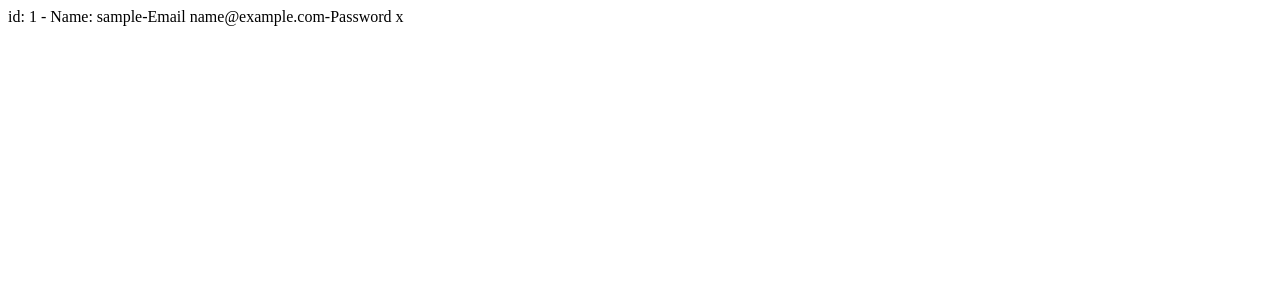
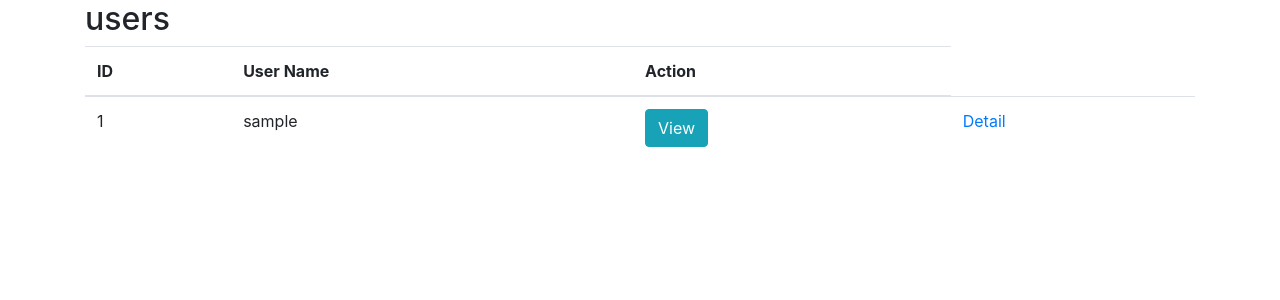
Before and after one commit to sakshiburghatenimap/corephptask, a PHP site: page /corephp/fetchdata.php in a window 1280 px wide. Shown: the top 300 px of the page. Run offline with PHP 8.4, Linux system fonts and the light colour scheme; tables that the repository leaves empty or names only in its code hold one stand-in row (values such as "Sample post").

Commit message:
detail comit

```diff
--- a/fetchdata.php
+++ b/fetchdata.php
@@ -7,20 +7,111 @@ $DATABASE_NAME='form';
 // Create connection
 $con = mysqli_connect($DATABASE_HOST , $DATABASE_USER , $DATABASE_PASS , $DATABASE_NAME);
 // Check connection
-if ($con->connect_error) {
-  die("Connection failed: " . $con->connect_error);
-}
 
-$sql = "SELECT id, username, email , password FROM users";
-$result = $con->query($sql);
 
-if ($result->num_rows > 0) {
-  // output data of each row
-  while($row = $result->fetch_assoc()) {
-    echo "id: " . $row["id"]. " - Name: " . $row["username"]. "-Email " . $row["email"]. "-Password " . $row["password"]. "<br>";
-  }
-} else {
-  echo "0 results";
-}
-$con->close();
+
+// $sql = "SELECT id, username, email , password FROM users";
+// $result = $con->query($sql);
+
+// if ($result->num_rows > 0) {
+//   // output data of each row
+//   while($row = $result->fetch_assoc()) {
+//     echo "id: " . $row["id"]. " - Name: " . $row["username"]. "-Email " . $row["email"]. "-Password " . $row["password"]. "<br>";
+//   }
+// } else {
+//   echo "0 results";
+// }
+// $con->close();
 ?>
+<!DOCTYPE html>
+
+<html>
+
+<head>
+
+    <title>View Page</title>
+
+<link rel="stylesheet" href="https://stackpath.bootstrapcdn.com/bootstrap/4.3.1/css/bootstrap.min.css">
+<script src="https://code.jquery.com/jquery-3.3.1.slim.min.js"></script>
+<script src="https://cdnjs.cloudflare.com/ajax/libs/popper.js/1.14.7/umd/popper.min.js"></script>
+<script src="https://stackpath.bootstrapcdn.com/bootstrap/4.3.1/js/bootstrap.min.js"></script>
+
+</head>
+
+<body>
+
+    <div class="container">
+
+        <h2>users</h2>
+
+<table class="table">
+
+    <thead>
+
+        <tr>
+
+        <th>ID</th>
+
+        <th>User Name</th>
+
+        <th>Action</th>
+
+    </tr>
+
+    </thead>
+
+    <tbody>
+
+          <?php
+               $sql = "SELECT id, username ,password, email FROM users";
+                $result = $con->query($sql);
+
+            if ($result->num_rows > 0) {
+
+                while ($row = $result->fetch_assoc()) {
+          ?>
+                    <tr>
+
+                    <td><?php echo $row['id']; ?></td>
+
+                    <td><?php echo $row['username']; ?></td>
+
+                    <td>
+                    <button type="button" class="btn btn-info" data-toggle="modal" data-target="#myModal<?php echo $row['id'] ?>">View</button>
+                    </td>
+                    <td><a class="btn-btn-info" href="detail.php?id=<?php echo $row['id']; ?> ">Detail</a>
+                </td>
+                    </tr>
+                    <div id="myModal<?php echo $row['id'] ?>" class="modal fade" role="dialog">
+                    <div class="modal-dialog">
+                        <div class="modal-content">
+                        <div class="modal-header">
+                        <h4 class="modal-title">Details</h4>
+                          <button type="button" class="close" data-dismiss="modal">&times;</button>
+
+                          </div>
+                          <div class="modal-body">
+                          <h3>Name : <?php echo $row['username']; ?></h3>
+                          <h3>Email : <?php echo $row['email']; ?></h3>
+
+                          </div>
+                      </div>
+                    </div>
+                  </div>
+
+
+        <?php   }
+
+                }
+
+        ?>
+
+    </tbody>
+
+</table>
+
+    </div>
+
+</body>
+
+</html>
--- a/register.php
+++ b/register.php
@@ -28,9 +28,9 @@ if(!isset($_POST['username'], $_POST['email'], $_POST['password'])){
         echo 'user already exist , try again later';
     }
     else{
-        if($stmt = $con->prepare('INSERT INTO users (username,password,email) VALUES (?,?,?)')){
+        if($stmt = $con->prepare('INSERT INTO users (username,email,password) VALUES (?,?,?)')){
             $password = password_hash($_POST['password'] , PASSWORD_DEFAULT);
-            $stmt->bind_param('sss' , $_POST['username'],$password , $_POST['email']);
+            $stmt->bind_param('sss' , $_POST['username'], $_POST['email'], $password);
             $stmt->execute();
             echo 'You have succefully registered';
         }
```
Also changed, not shown: detail.php (added, +33 -0 lines), index.php (added, +11 -0 lines), .htaccess (added).
